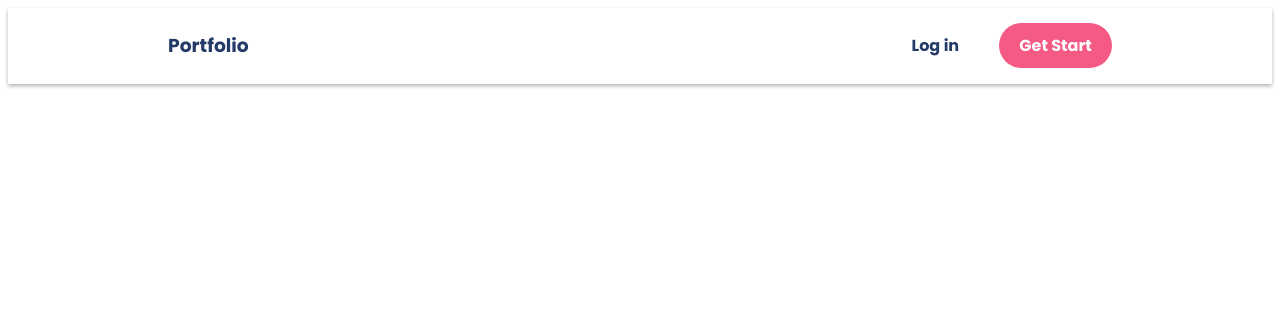
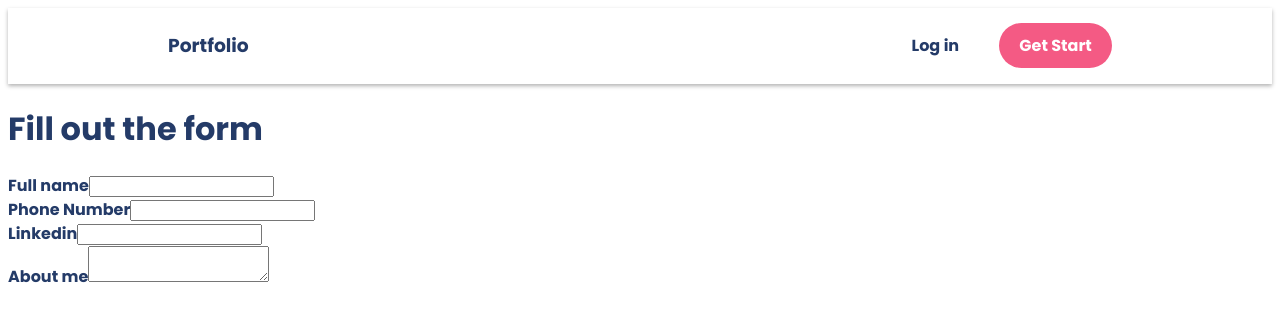
Before and after one commit to Mona96M/Portfolio-Frontend, a React (Vite) app: page /portfolio/add in a window 1280 px wide. Shown: the top 320 px of the page. Built offline with nearby package versions, Linux system fonts and the light colour scheme.

Commit message:
add PortfolioAdd page and routing

```diff
--- a/src/App.jsx
+++ b/src/App.jsx
@@ -3,6 +3,7 @@ import {BrowserRouter as Router, Routes, Route} from 'react-router'
 import Home from './pages/Home'
 import NavBar from './components/NavBar'
 import Login from './pages/Login'
+import PortofolioAdd from './pages/PortofolioAdd'
 
 function App() {
     return (
@@ -11,6 +12,7 @@ function App() {
         <Routes>
             <Route path='/' element={<Home/>}/>
             <Route path='/login' element={<Login/>}/>
+            <Route path='/portfolio/add' element={<PortofolioAdd/>} />
         </Routes>
     </Router>
     )
--- /dev/null
+++ b/src/pages/PortofolioAdd.jsx
@@ -0,0 +1,13 @@
+import React from 'react'
+import PersonalInfoForm from '../components/PortfolioForm/PersonalInfoForm'
+
+function PortofolioAdd() {
+    return (
+    <div>
+        <h1>Fill out the form</h1>
+        <PersonalInfoForm/>
+    </div>
+    )
+}
+
+export default PortofolioAdd
```
